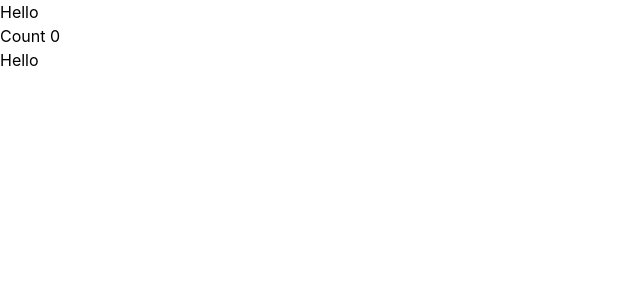
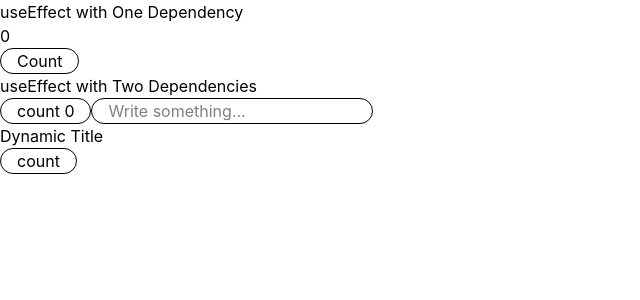
Before and after one commit to Hary300/Practice-React-TypeScript-Phase-2, a React (Vite) app: page / in a window 1280 px wide. Shown: the top 300 px of the page, without its empty margins (0-640 px from the left). Built offline with nearby package versions, Linux system fonts and the light colour scheme.

Commit message:
topic 2: useEffect Dependency Array

```diff
--- a/src/App.tsx
+++ b/src/App.tsx
@@ -1,13 +1,13 @@
-import ChangeTitle from './components/ChangeTitle';
-import RunAgain from './components/RunAgain';
-import RunOnce from './components/RunOnce';
+import CountDependency from './components/CountDependency';
+import DynamicTitle from './components/DynamicTitle';
+import TwoDependency from './components/TwoDependency';
 
 function App() {
   return (
     <>
-      <RunOnce />
-      <RunAgain />
-      <ChangeTitle />
+      <CountDependency />
+      <TwoDependency />
+      <DynamicTitle />
     </>
   );
 }
--- /dev/null
+++ b/src/components/CountDependency.tsx
@@ -0,0 +1,22 @@
+import { useEffect, useState } from 'react';
+
+export default function CountDependency() {
+  const [count, setCount] = useState(0);
+
+  useEffect(() => {
+    console.log('count berubah');
+  }, [count]);
+
+  return (
+    <div>
+      <h2>useEffect with One Dependency </h2>
+      <p>{count}</p>
+      <button
+        className='px-4 rounded-2xl border cursor-pointer'
+        onClick={() => setCount((prev) => prev + 1)}
+      >
+        Count
+      </button>
+    </div>
+  );
+}
--- /dev/null
+++ b/src/components/DynamicTitle.tsx
@@ -0,0 +1,21 @@
+import { useEffect, useState } from 'react';
+
+export default function DynamicTitle() {
+  const [count, setCount] = useState(0);
+
+  useEffect(() => {
+    document.title = `Count ${count}`;
+  }, [count]);
+
+  return (
+    <div>
+      <h2>Dynamic Title</h2>
+      <button
+        className='px-4 rounded-2xl border cursor-pointer'
+        onClick={() => setCount((prev) => prev + 1)}
+      >
+        count
+      </button>
+    </div>
+  );
+}
--- /dev/null
+++ b/src/components/TwoDependency.tsx
@@ -0,0 +1,31 @@
+import { useEffect, useState } from 'react';
+
+export default function TwoDependency() {
+  const [count, setCount] = useState(0);
+  const [text, setText] = useState('');
+
+  useEffect(() => {
+    console.log('Ada perubahan');
+  }, [count, text]);
+
+  return (
+    <div>
+      <h2>useEffect with Two Dependencies </h2>
+      <button
+        className='px-4 rounded-2xl border '
+        onClick={() => setCount((prev) => prev + 1)}
+      >
+        count {count}
+      </button>
+
+      <input
+        type='text'
+        value={text}
+        onChange={(e) => setText(e.target.value)}
+        placeholder='Write something...'
+        className='px-4 rounded-2xl border'
+      />
+      <p>{text}</p>
+    </div>
+  );
+}
```
Also changed, not shown: src/components/OneDependency.tsx (deleted).
